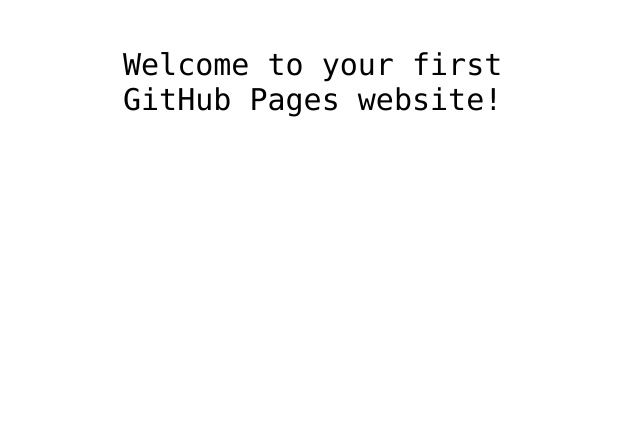
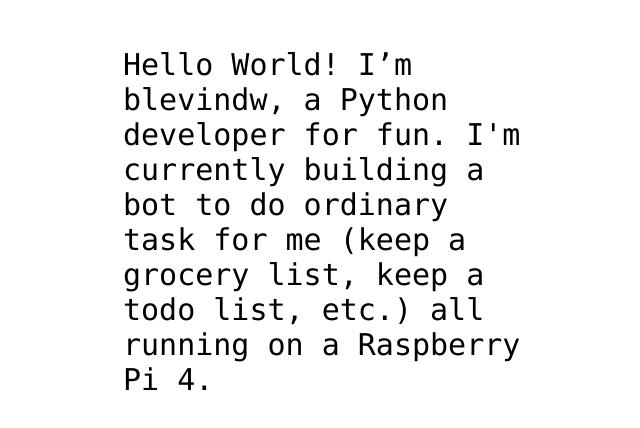
Before and after one commit to blevindw/blevindw.github.io, a plain HTML site: page index.html in a window 1280 px wide. Shown: the part 496-924 px from the top of the page, without its empty margins (317-957 px from the left). Before the commit the page ends 800 px from the top, so only its background shows below. Drawn offline with Linux system fonts and the light colour scheme.

Commit message:
Update index.html

```diff
--- a/index.html
+++ b/index.html
@@ -11,8 +11,8 @@
 <p>Hello World! I’m [username]. This is my website!</p>
 <img src="https://octodex.github.com/images/daftpunktocat-thomas.gif" id="octocat" alt="octocat-gif" />
 
-<!-- Change this code here by copy and pasting your template on line 15 -->
-<p>Welcome to your first GitHub Pages website!</p>
+<p>Hello World! I’m blevindw, a Python developer for fun. I'm currently building a bot to do
+  ordinary task for me (keep a grocery list, keep a todo list, etc.) all running on a Raspberry Pi 4.</p>
 
 </body>
 </html>
```
